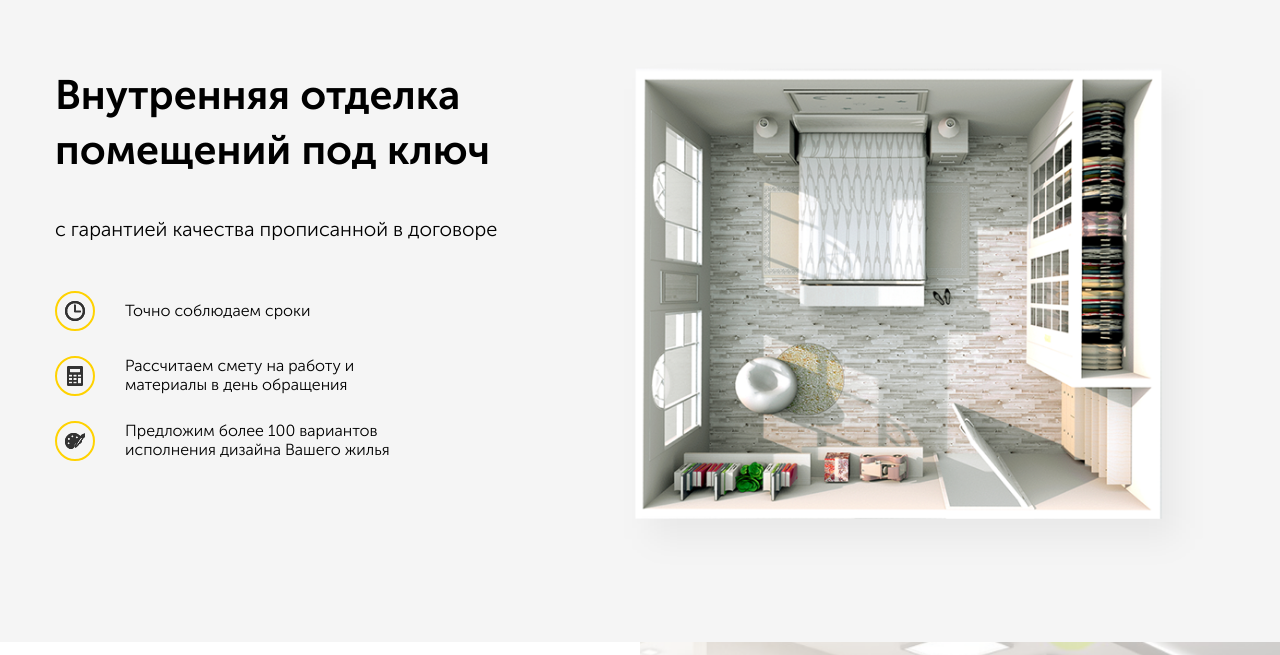
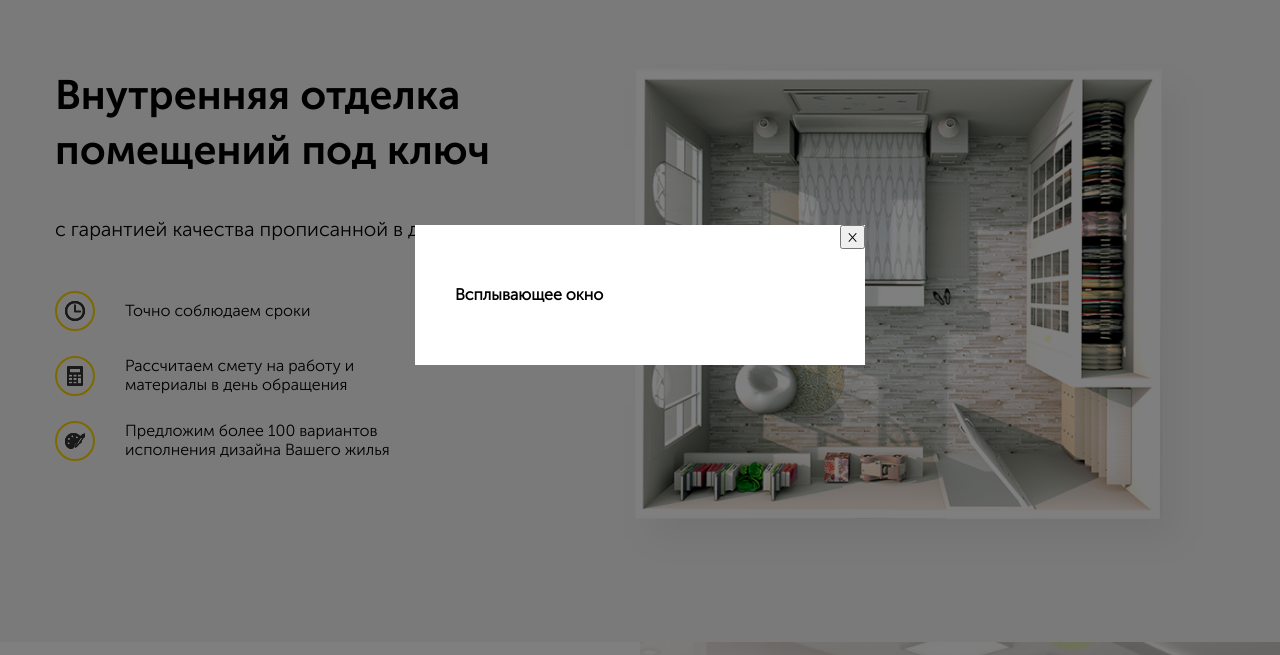
Before and after one commit to vicious7577/webstart, a plain HTML site: page index.html in a window 1280 px wide. Both pictures are taken after a click on the button "Перезвоните мне". Shown: the part 105-760 px from the top of the page. Drawn offline with Linux system fonts and the light colour scheme.

Commit message:
добавили модальное окно

```diff
--- a/index.html
+++ b/index.html
@@ -22,7 +22,7 @@
                         <a href="tel:+7 (495) 42-251-31" class="navbar__phone">+7 (495) 42-251-31</a>
                     </div>
                     <!-- /.navbar__contacts -->
-                    <button class="button navbar__button">Перезвоните мне</button>
+                    <button class="button navbar__button" id="button">Перезвоните мне</button>
                 </div>
                 <!-- /.navbar__info -->
             </div>
@@ -92,7 +92,16 @@
         </section>
     </main>
 
+    <div class="modal" id="modal">
+        <div class="modal-dialog">
+            <button class="modal-dialog__close" id="close">&times;</button>
+            <h4 class="modal-dialog__title">Всплывающее окно</h4>
+        </div>
+        <!-- /.modal-dialog -->
+    </div>
+    <!-- /.modal -->
 
+    <script src="/src/js/main.js"></script>
 
 </body>
 </html>
--- /dev/null
+++ b/src/js/main.js
@@ -0,0 +1,21 @@
+var button = document.querySelector('#button');
+var modal = document.querySelector('#modal');
+var close = document.querySelector('#close');
+
+button.addEventListener('click', function() {
+    modal.classList.add('modal_active');
+});
+
+close.addEventListener('click', function() {
+    modal.classList.remove('modal_active');
+});
+
+
+// отсчет идет от открытия сайта, а не окна
+setTimeout(function(){
+    modal.classList.remove('modal_active');
+}, 5000);
+
+// setTimeout(function(){
+//     document.getElementById('modal').style.display = 'none';
+//   }, 5000);
--- /dev/null
+++ b/src/sass/blocks/_modal.sass
@@ -0,0 +1,22 @@
+.modal
+    position: fixed
+    left: 0
+    top: 0
+    width: 100%
+    height: 100%
+    background-color: rgba(#000, 0.5)
+    display: none
+    &_active
+        display: flex
+    &-dialog
+        margin: auto
+        max-width: 450px
+        width: 90%
+        min-width: 200px
+        background-color: #fff
+        padding: 40px
+        position: relative
+        &__close
+            position: absolute
+            top: 0
+            right: 0
--- a/src/sass/blocks/style.sass
+++ b/src/sass/blocks/style.sass
@@ -4,3 +4,4 @@
 @import 'navbar'
 @import 'hero'
 @import 'offer'
+@import 'modal'
```
Also changed, not shown: src/css/style.css.
